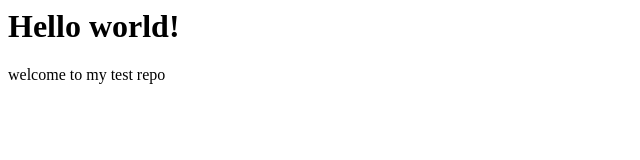
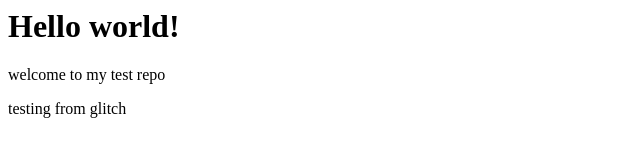
Before and after one commit to KevinWorkman/MyRepo, a plain HTML site: page index.html in a window 1280 px wide. Shown: the whole page, without its empty margins (0-640 px from the left). Drawn offline with Linux system fonts and the light colour scheme.

Commit message:
🌶🌃 Updated with Glitch

```diff
--- a/index.html
+++ b/index.html
@@ -1,3 +1,5 @@
 <h1>Hello world!</h1>
 
 <p>welcome to my test repo</p>
+
+<p>testing from glitch</p>
```
